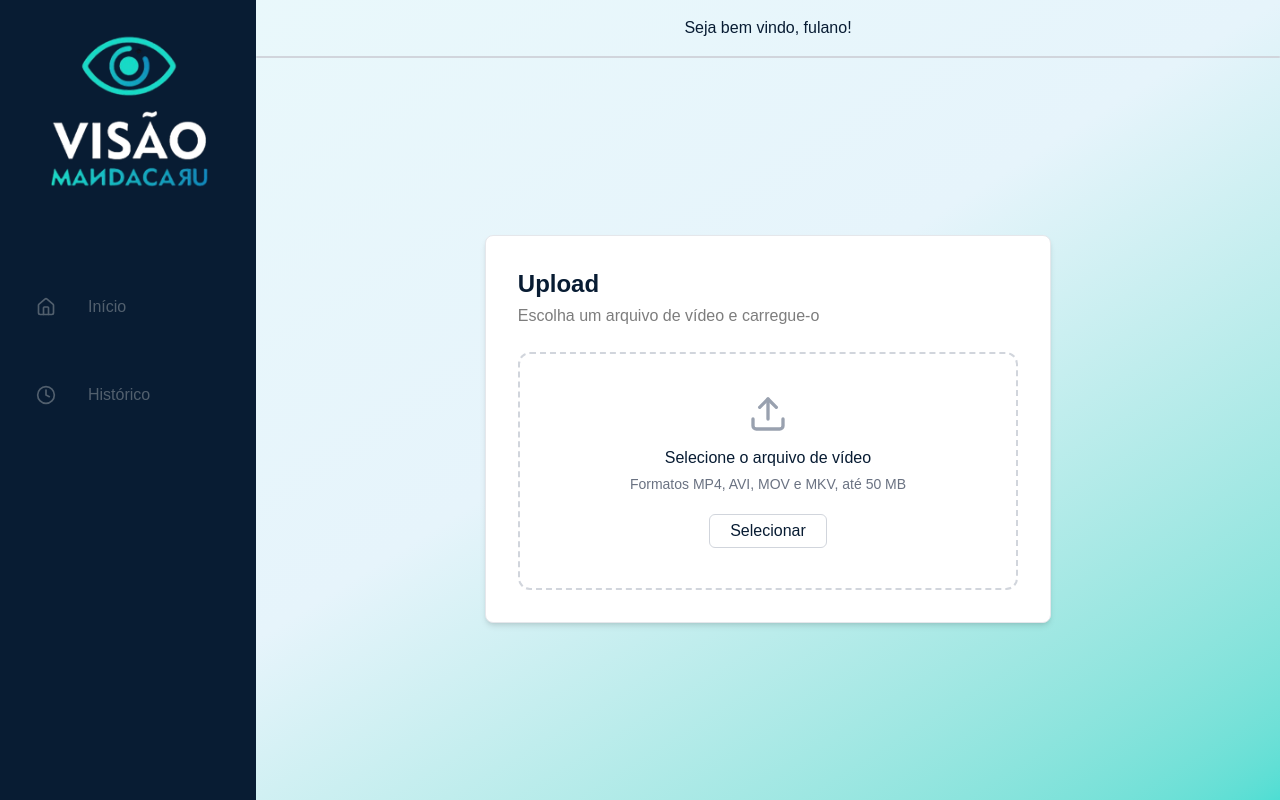
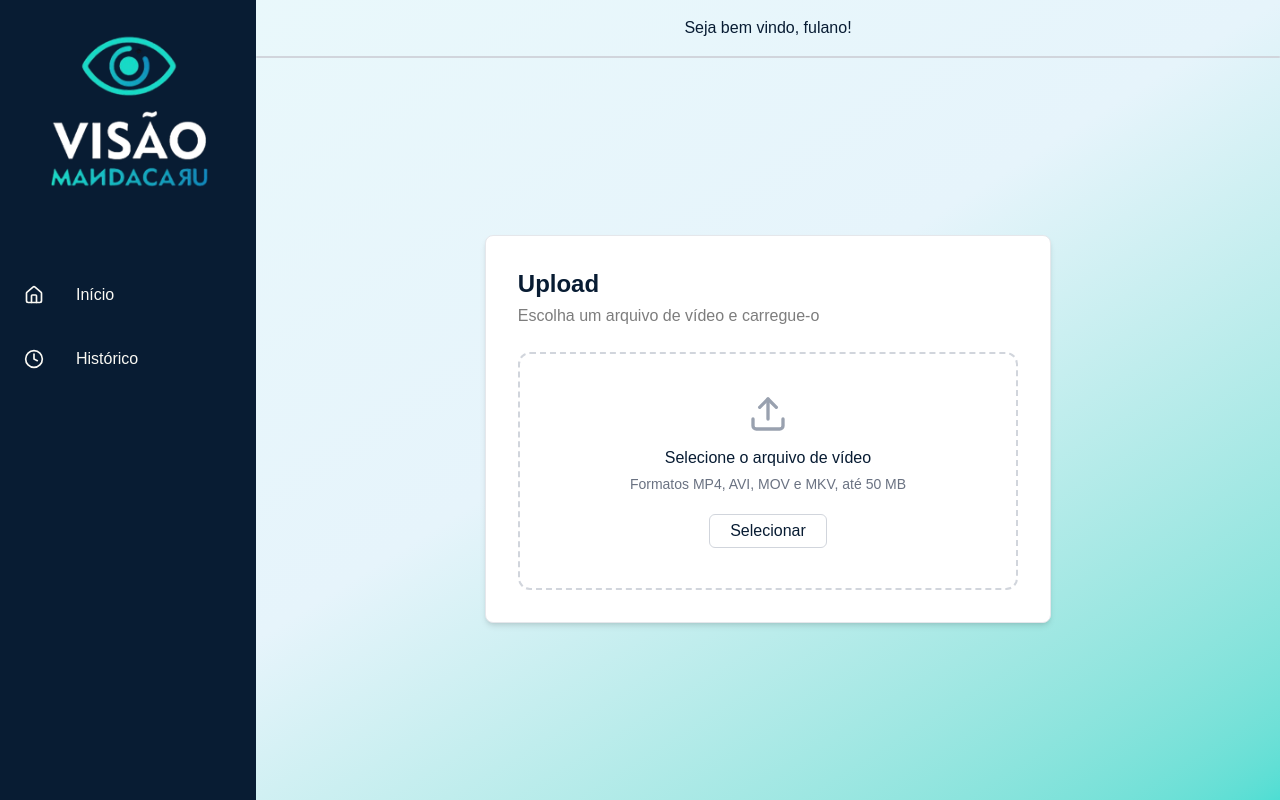
Before and after one commit to Lais-coder/mandacaru-visao, a React app in the folder frontend/: page /home in a window 1280 px wide. Built offline with nearby package versions, Linux system fonts and the light colour scheme; the HTML template or start-up script is replaced by a standard one.

Commit message:
Sidebar2

```diff
--- a/frontend/src/components/sidebar.tsx
+++ b/frontend/src/components/sidebar.tsx
@@ -20,7 +20,7 @@ export function Sidebar() {
           <li key={name} className="mb-4 px-6 bg-[#081C33] hover:bg-[#0b284a] py-3"
           >
             <a href={href}
-              className="flex items-center text-[#FAF9F4] no-underline bg-transparent hover:text-white rounded-lg p-3 transition opacity-30"
+              className="flex items-center text-[#FAF9F4] no-underline bg-transparent hover:text-white"
             >{icon}
               <span className="ml-8">{label}</span>
             </a>
```
